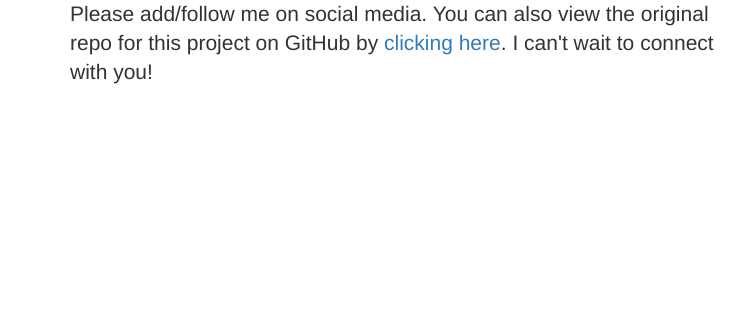
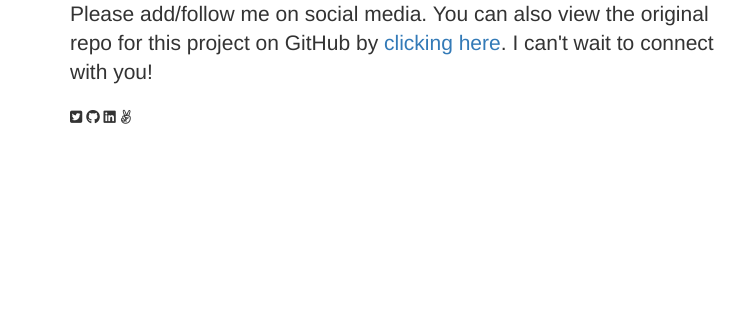
Before and after one commit to allisonPlusPlus/personalwebsite, a plain HTML site: page startbootstrap-one-page-wonder-gh-pages/index.html in a window 1280 px wide. Shown: the part 2092-2412 px from the top of the page, 0-755 px from the left. Drawn offline with Linux system fonts and the light colour scheme.

Commit message:
Add social media icons

```diff
--- a/startbootstrap-one-page-wonder-gh-pages/index.html
+++ b/startbootstrap-one-page-wonder-gh-pages/index.html
@@ -115,6 +115,10 @@ I’m a proud member of Women who Code and Lesbians Who Tech. When I’m not cod
               <a href="https://github.com/allisonPlusPlus/personalwebsite">clicking here</a>.
               I can't wait to connect with you!
 </p>
+<i class="fa fa-twitter-square" aria-hidden="true"></i>
+<i class="fa fa-github" aria-hidden="true"></i>
+<i class="fa fa-linkedin-square" aria-hidden="true"></i>
+<i class="fa fa-angellist" aria-hidden="true"></i>
         </div>
 
         <hr class="featurette-divider">
```
